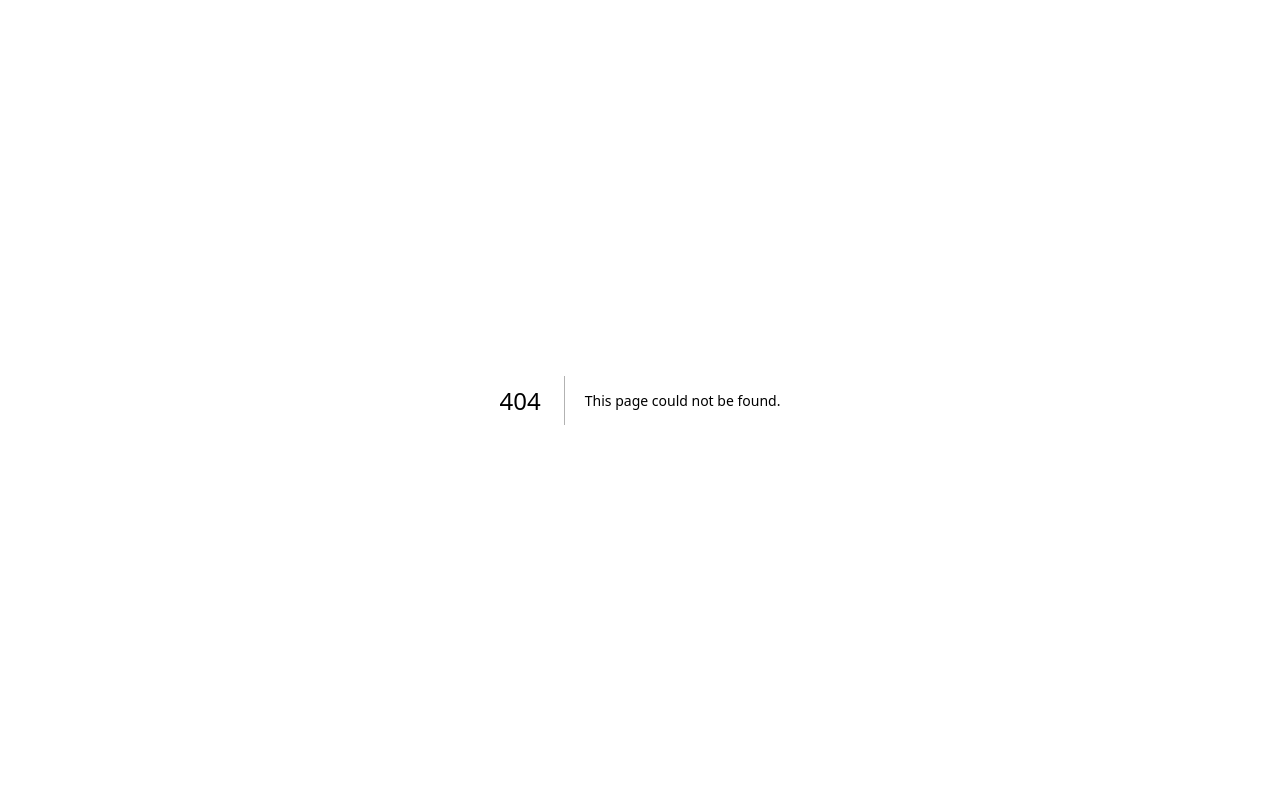
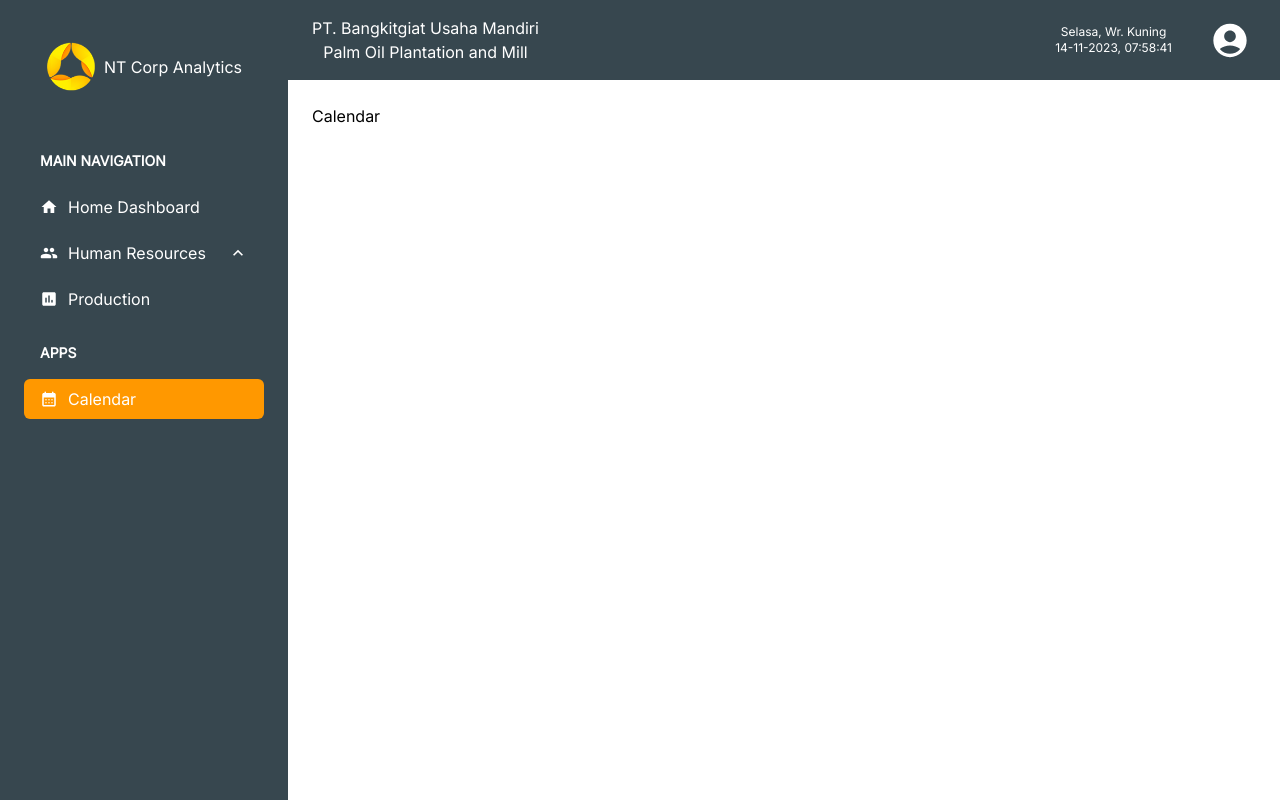
Before and after one commit to emilfauzan/erpplayground, a Next.js app: page /apps/calendar in a window 1280 px wide. Before the commit this address had no page. Built offline with nearby package versions, Linux system fonts and the light colour scheme.

Commit message:
modified url routes & added new side nav menu; apps/calendar

```diff
--- /dev/null
+++ b/app/(views)/apps/calendar/page.tsx
@@ -0,0 +1,7 @@
+import Calendar from '@/pages/apps/calendar/Calendar'
+
+function page ()  {
+    return <Calendar />;
+}
+
+export default page;
--- /dev/null
+++ b/app/(views)/apps/layout.tsx
@@ -0,0 +1,47 @@
+"use client"
+
+import Loader from "@/components/common/loader/Loader";
+import Sidebar from '@/components/navigation/Sidebar/Sidebar'
+import Topbar from '@/components/navigation/Topbar/Topbar'
+import React, { ReactNode, useEffect, useState } from 'react'
+
+export default function DashboardLayout({ children }: { children: ReactNode }) {
+    const [sidebarOpen, setSidebarOpen] = useState(false);
+    const [loading, setLoading] = useState<boolean>(true);
+
+    useEffect(() => {
+        setTimeout(() => setLoading(false), 1000);
+    }, []);
+
+    return (
+        <body suppressHydrationWarning={true}>
+            <div className="dark:bg-boxdark-2 dark:text-bodydark">
+                {loading ? (
+                    <Loader />
+                ) : (
+                    <div className="flex h-screen overflow-hidden">
+                        <Sidebar
+                            sidebarOpen={sidebarOpen}
+                            setSidebarOpen={setSidebarOpen} />
+                        <div
+                            className="relative flex flex-1 flex-col
+                overflow-y-auto overflow-x-hidden"
+                        >
+                            <Topbar
+                                sidebarOpen={sidebarOpen}
+                                setSidebarOpen={setSidebarOpen}
+                            />
+                            <main>
+                                <div
+                                    className="mx-auto max-w-screen-2xl p-4 md:p-6 2xl:p-10"
+                                >
+                                    {children}
+                                </div>
+                            </main>
+                        </div>
+                    </div>
+                )}
+            </div>
+        </body>
+    )
+}
--- a/components/navigation/Sidebar/Sidebar.tsx
+++ b/components/navigation/Sidebar/Sidebar.tsx
@@ -10,6 +10,7 @@ import ArrowBackIosIcon from "@mui/icons-material/ArrowBackIos";
 import HomeIcon from "@mui/icons-material/Home";
 import GroupRoundedIcon from '@mui/icons-material/GroupRounded';
 import AssessmentRoundedIcon from '@mui/icons-material/AssessmentRounded';
+import CalendarMonthRoundedIcon from '@mui/icons-material/CalendarMonthRounded';
 import KeyboardArrowUpIcon from "@mui/icons-material/KeyboardArrowUp";
 import CompanyLogo from "@/public/images/companyLogo/companyLogo.png";
 import Image from "next/image";
@@ -69,7 +70,7 @@ const Sidebar = ({ sidebarOpen, setSidebarOpen }: SidebarProp) => {
                 className="flex items-center justify-between gap-2 px-6
         py-5.5 lg:block lg:py-6.5"
             >
-                <Link href={"home"}
+                <Link href={"/dashboard/home"}
                     className={`group relative flex items-center gap-2.5 rounded-md px-4 py-2 font-medium text-white duration-300 ease-in-out
                 ${pathname === "/dashboard/home"
                         }`}
@@ -116,12 +117,14 @@ const Sidebar = ({ sidebarOpen, setSidebarOpen }: SidebarProp) => {
 
             <div className="no-scrollbar flex flex-col overflow-y-auto bg-blue-gray-800 duration-300 ease-linear">
                 <nav className="mt-5 px-4 py-4 lg:mt-0 lg:px-6">
+
+                    {/* Main Navigations - Start */}
                     <div>
-                        <h3 className="mb-4 ml-4 text-sm font-semibold text-white">MENU</h3>
+                        <h3 className="mb-4 ml-4 text-sm font-semibold text-white">MAIN NAVIGATION</h3>
 
                         <ul className="mb-6 flex flex-col gap-1.5">
                             <li>
-                                <Link href={"home"}
+                                <Link href={"/dashboard/home"}
                                     className={`group relative flex items-center gap-2.5 rounded-md px-4 py-2 font-medium text-white duration-300 ease-in-out hover:bg-white hover:text-black
 ${pathname === "/dashboard/home" &&
                                         "bg-orange-500 dark:bg-black"
@@ -142,7 +145,7 @@ ${pathname === "/dashboard/home" &&
                             {/*Human Resources Link*/}
                             <SidebarLinkGroup
                                 activeCondition={
-                                    pathname === "/dashboard/" ||
+                                    pathname === "/dashboard/human_resources" ||
                                     pathname === "/dashboard/human_resources"
                                 }
                             >
@@ -152,8 +155,8 @@ ${pathname === "/dashboard/home" &&
                                             <Link
                                                 href="#"
                                                 className={`group relative flex items-center gap-2.5 rounded-md px-4 py-2 font-medium text-white duration-300 ease-in-out hover:bg-white hover:text-black
-                        ${(pathname === "/dashboard" ||
-                                                        pathname === "/dashboard/human_resources") &&
+                        ${(pathname === "" ||
+                                                        pathname === "") &&
                                                     "bg-orange-500 dark:bg-black"
                                                     }`}
                                                 onClick={(event) => {
@@ -216,7 +219,7 @@ ${pathname === "/dashboard/home" &&
                                 }}
                             </SidebarLinkGroup>
                             <li>
-                                <Link href={"production"}
+                                <Link href={"/dashboard/production"}
                                     className={`group relative flex items-center gap-2.5 rounded-md px-4 py-2 font-medium text-white duration-300 ease-in-out hover:bg-white hover:text-black
 ${pathname === "/dashboard/production" &&
                                         "bg-orange-500 dark:bg-black"
@@ -238,6 +241,38 @@ ${pathname === "/dashboard/production" &&
                         </ul>
 
                     </div>
+                    {/* Main Navigations - End */}
+
+                    {/* App Navigations - Start */}
+                    <div>
+                        <h3 className="mb-4 ml-4 text-sm font-semibold text-white">APPS</h3>
+
+                        <ul className="mb-6 flex flex-col gap-1.5">
+                            <li>
+                                <Link href={"/apps/calendar"}
+                                    className={`group relative flex items-center gap-2.5 rounded-md px-4 py-2 font-medium text-white duration-300 ease-in-out hover:bg-white hover:text-black
+                                    ${pathname === "/apps/calendar" &&
+                                        "bg-orange-500 dark:bg-black"
+                                        }`}
+                                >
+                                    <svg
+                                        className="fill-current"
+                                        width="18"
+                                        height="18"
+                                        viewBox="0 0 18 18"
+                                        fill="none"
+                                    >
+                                        <CalendarMonthRoundedIcon />
+                                    </svg>
+                                    Calendar
+                                </Link>
+                            </li>
+
+                        </ul>
+
+                    </div>
+                    {/* App Navigations - End */}
+
                 </nav>
             </div>
 
--- a/components/navigation/Topbar/DropdownUser.tsx
+++ b/components/navigation/Topbar/DropdownUser.tsx
@@ -58,7 +58,7 @@ const DropdownUser = () => {
                 ref={dropdown}
                 onFocus={() => setDropdownOpen(true)}
                 onBlur={() => setDropdownOpen(false)}
-                className={`absolute right-2 mt-4 w-62.5 flex-col rounded-md border border-stroke bg-blue-gray-800 text-white shadow-default dark:border-strokedark ${dropdownOpen === true ? "block" : "hidden"
+                className={`max-w-max	absolute right-2 mt-5 w-62.5 flex-col rounded-md border border-stroke bg-blue-gray-800 text-white shadow-default dark:border-strokedark ${dropdownOpen === true ? "block" : "hidden"
                     }`}
             >
                 <ul className="flex flex-col gap-5 border-b border-stroke px-6 py-5 dark:border-stroke">
@@ -67,8 +67,8 @@ const DropdownUser = () => {
                         Position
                     </h1>
                 </ul>
-                <div className="text-center py-2">
-                    <Button className="gap-3.5 px-6 py-1.5 text-sm font-bolder duration-300 ease-in-out hover:bg-red-500 hover:border-red-500 lg:text-base border border-stroke">
+                <div className="text-center">
+                    <Button className="gap-3.5 px-6 py-1.5 text-sm font-bolder duration-300 ease-in-out hover:bg-red-500 hover:border-red-500 lg:text-base  rounded-sm">
                         <Link
                             href={"/"}
                             className="flex items-center gap-3.5 text-sm font-bolder duration-300 ease-in-out "
--- a/components/navigation/Topbar/Topbar.tsx
+++ b/components/navigation/Topbar/Topbar.tsx
@@ -36,7 +36,7 @@ const Topbar = ({ sidebarOpen, setSidebarOpen }: TopbarProp) => {
               cursor-pointer"
                         ></span>
                     </Button>
-                    <Link className="block flex-shrink-0 lg-hidden" href="views/dashboard/home">
+                    <Link className="block flex-shrink-0 lg-hidden" href="home">
                         <Image
                             src={CompanyLogo}
                             width={32}
@@ -53,10 +53,7 @@ const Topbar = ({ sidebarOpen, setSidebarOpen }: TopbarProp) => {
                 </div>
             </div>
             <div className="flex items-center gap-3 2xsm:gap-7 text-xs">
-                <span className='text-right'>
                 <GetLiveTime />
-
-                </span>
                 <DropdownUser />
             </div>
         </header>
--- /dev/null
+++ b/pages/apps/calendar/Calendar.tsx
@@ -0,0 +1,11 @@
+import React from 'react'
+
+const Calendar = () => {
+    return (
+        <>
+            <div>Calendar</div>
+        </>
+    )
+}
+
+export default Calendar
```
Also changed, not shown: 1 other file (tests, documents, lock files or other folders).
